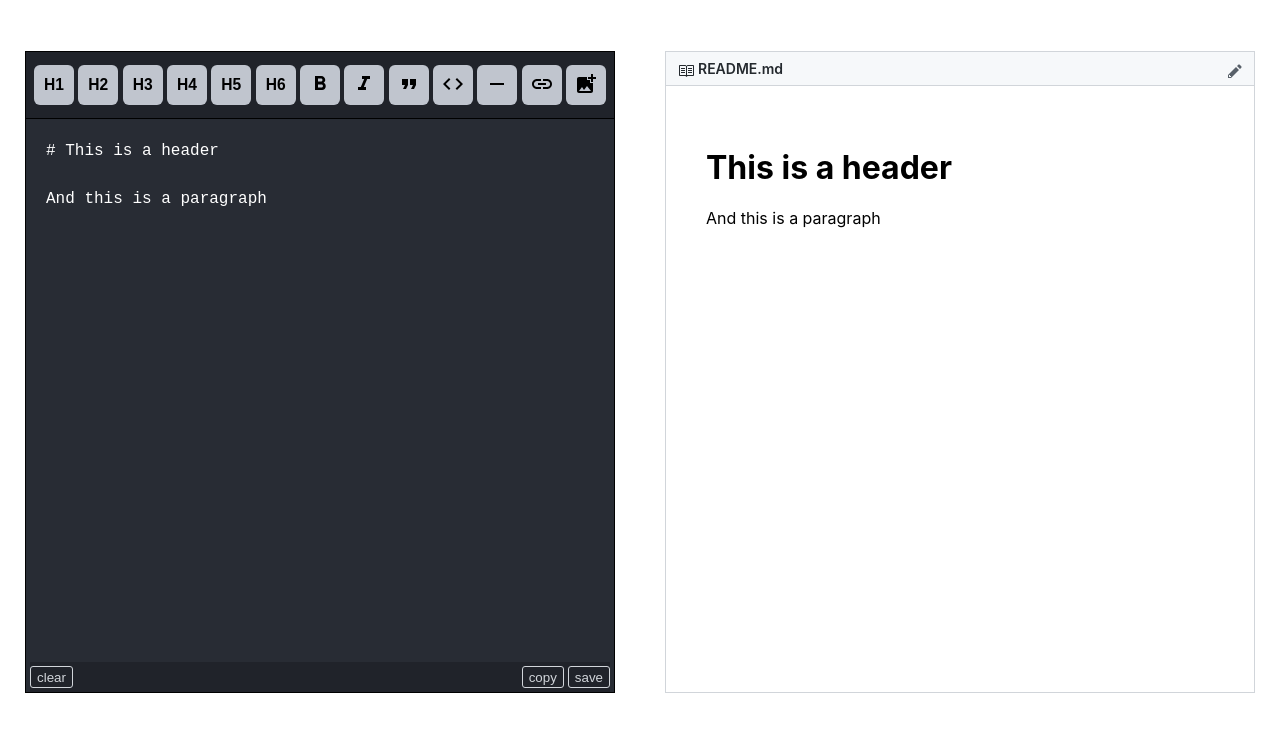
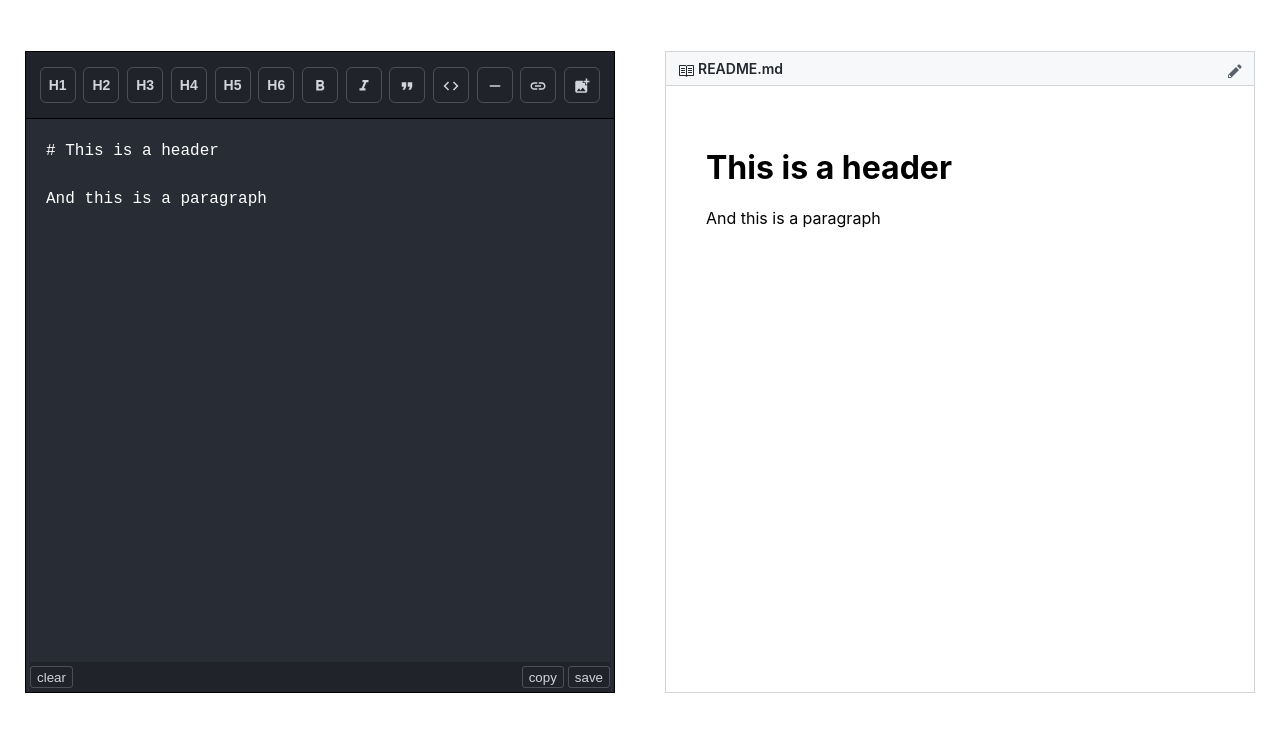
Before and after one commit to LucasLombardo/readme-previewer, a React (Create React App) app: page / in a window 1280 px wide. Shown: the top 732 px of the page. Built offline with nearby package versions, Linux system fonts and the light colour scheme.

Commit message:
refactors and styles editor buttons

```diff
--- a/src/Editor.js
+++ b/src/Editor.js
@@ -62,53 +62,35 @@ export default class Editor extends Component {
   }
 
   render() {
+    const { formatCode } = this;
+    const BUTTONS = [
+      ['H1', formatCode],
+      ['H2', formatCode],
+      ['H3', formatCode],
+      ['H4', formatCode],
+      ['H5', formatCode],
+      ['H6', formatCode],
+      ['bold', formatCode],
+      ['italic', formatCode],
+      ['quotes', formatCode],
+      ['code', formatCode],
+      ['hr', formatCode],
+      ['link', formatCode],
+      ['image', formatCode],
+    ];
     return (
       <div className="Editor">
         <div className="edit-box">
           <div className="controls">
-            <button type="button" className="edit-btn">
-              <h3>H1</h3>
-            </button>
-            <button type="button" className="edit-btn">
-              <h3>H2</h3>
-            </button>
-            <button type="button" className="edit-btn">
-              <h3>H3</h3>
-            </button>
-            <button type="button" className="edit-btn">
-              <h3>H4</h3>
-            </button>
-            <button type="button" className="edit-btn">
-              <h3>H5</h3>
-            </button>
-            <button type="button" className="edit-btn">
-              <h3>H6</h3>
-            </button>
-            <button type="button" className="edit-btn">
-              <Icon name="bold" />
-            </button>
-            <button type="button" className="edit-btn">
-              <Icon name="italic" />
-            </button>
-            <button type="button" className="edit-btn">
-              <Icon name="quotes" />
-            </button>
-            <button
-              type="button"
-              className="edit-btn"
-              onClick={this.formatCode}
-            >
-              <Icon name="code" />
-            </button>
-            <button type="button" className="edit-btn">
-              <Icon name="hr" />
-            </button>
-            <button type="button" className="edit-btn">
-              <Icon name="link" />
-            </button>
-            <button type="button" className="edit-btn">
-              <Icon name="image" />
-            </button>
+            {BUTTONS.map(btn => (
+              <button type="button" className="edit-btn" onClick={btn[1]}>
+                {btn[0][0] === 'H' ? (
+                  <h3>{btn[0]}</h3>
+                ) : (
+                  <Icon name={btn[0]} color="#d1d5da" />
+                )}
+              </button>
+            ))}
           </div>
           <textarea
             className="markdown-input"
--- a/src/Editor.scss
+++ b/src/Editor.scss
@@ -17,16 +17,27 @@
       border-bottom: 1px solid #000;
       flex: 0 0 50px;
       display: flex;
-      justify-content: space-between;
+      justify-content: space-evenly;
       align-items: center;
       .edit-btn {
-        width: 40px;
-        height: 40px;
-        background-color: lighten(#282c34, 60%);
+        width: 36px;
+        height: 36px;
+        background-color: rgba(0, 0, 0, 0);
         border-radius: 6px;
-        border: 0;
+        border: 1px solid rgba(255, 255, 255, 0.2);
+        color: #d1d5da;
+        margin: 2px;
+        cursor: pointer;
+        transition: 0.1s;
+        &:hover {
+          background-color: rgba(255, 255, 255, 0.1);
+        }
         h3 {
           margin: 0;
+          font-size: 14px;
+        }
+        svg {
+          margin-top: 5px;
         }
       }
     }
@@ -58,11 +69,15 @@
         margin-right: 4px;
       }
       button {
-        border: 1px solid #d1d5da;
+        border: 1px solid rgba(255, 255, 255, 0.2);
         background-color: rgba(0, 0, 0, 0);
         color: #d1d5da;
         border-radius: 3px;
         cursor: pointer;
+        transition: 0.1s;
+        &:hover {
+          background-color: rgba(255, 255, 255, 0.1);
+        }
       }
     }
   }
--- a/src/Elements/Icon.js
+++ b/src/Elements/Icon.js
@@ -29,49 +29,49 @@ export default class Icon extends Component {
         );
       case 'bold':
         return (
-          <svg width="24" height="24" viewBox="0 0 24 24" fill={color}>
+          <svg width="18" height="18" viewBox="0 0 24 24" fill={color}>
             <path d="M15.6 10.79c.97-.67 1.65-1.77 1.65-2.79 0-2.26-1.75-4-4-4H7v14h7.04c2.09 0 3.71-1.7 3.71-3.79 0-1.52-.86-2.82-2.15-3.42zM10 6.5h3c.83 0 1.5.67 1.5 1.5s-.67 1.5-1.5 1.5h-3v-3zm3.5 9H10v-3h3.5c.83 0 1.5.67 1.5 1.5s-.67 1.5-1.5 1.5z" />
             <path d="M0 0h24v24H0z" fill="none" />
           </svg>
         );
       case 'italic':
         return (
-          <svg width="24" height="24" viewBox="0 0 24 24" fill={color}>
+          <svg width="18" height="18" viewBox="0 0 24 24" fill={color}>
             <path d="M0 0h24v24H0z" fill="none" />
             <path d="M10 4v3h2.21l-3.42 8H6v3h8v-3h-2.21l3.42-8H18V4z" />
           </svg>
         );
       case 'link':
         return (
-          <svg width="24" height="24" viewBox="0 0 24 24" fill={color}>
+          <svg width="18" height="18" viewBox="0 0 24 24" fill={color}>
             <path d="M0 0h24v24H0z" fill="none" />
             <path d="M3.9 12c0-1.71 1.39-3.1 3.1-3.1h4V7H7c-2.76 0-5 2.24-5 5s2.24 5 5 5h4v-1.9H7c-1.71 0-3.1-1.39-3.1-3.1zM8 13h8v-2H8v2zm9-6h-4v1.9h4c1.71 0 3.1 1.39 3.1 3.1s-1.39 3.1-3.1 3.1h-4V17h4c2.76 0 5-2.24 5-5s-2.24-5-5-5z" />
           </svg>
         );
       case 'image':
         return (
-          <svg width="24" height="24" viewBox="0 0 24 24" fill={color}>
+          <svg width="18" height="18" viewBox="0 0 24 24" fill={color}>
             <path d="M19 7v2.99s-1.99.01-2 0V7h-3s.01-1.99 0-2h3V2h2v3h3v2h-3zm-3 4V8h-3V5H5c-1.1 0-2 .9-2 2v12c0 1.1.9 2 2 2h12c1.1 0 2-.9 2-2v-8h-3zM5 19l3-4 2 3 3-4 4 5H5z" />
             <path d="M0 0h24v24H0z" fill="none" />
           </svg>
         );
       case 'quotes':
         return (
-          <svg width="24" height="24" viewBox="0 0 24 24" fill={color}>
+          <svg width="18" height="18" viewBox="0 0 24 24" fill={color}>
             <path d="M6 17h3l2-4V7H5v6h3zm8 0h3l2-4V7h-6v6h3z" />
             <path d="M0 0h24v24H0z" fill="none" />
           </svg>
         );
       case 'hr':
         return (
-          <svg width="24" height="24" viewBox="0 0 24 24" fill={color}>
+          <svg width="18" height="18" viewBox="0 0 24 24" fill={color}>
             <path d="M19 13H5v-2h14v2z" />
             <path d="M0 0h24v24H0z" fill="none" />
           </svg>
         );
       case 'code':
         return (
-          <svg width="24" height="24" viewBox="0 0 24 24" fill={color}>
+          <svg width="18" height="18" viewBox="0 0 24 24" fill={color}>
             <path fill="none" d="M0 0h24v24H0V0z" />
             <path d="M9.4 16.6L4.8 12l4.6-4.6L8 6l-6 6 6 6 1.4-1.4zm5.2 0l4.6-4.6-4.6-4.6L16 6l6 6-6 6-1.4-1.4z" />
           </svg>
```
